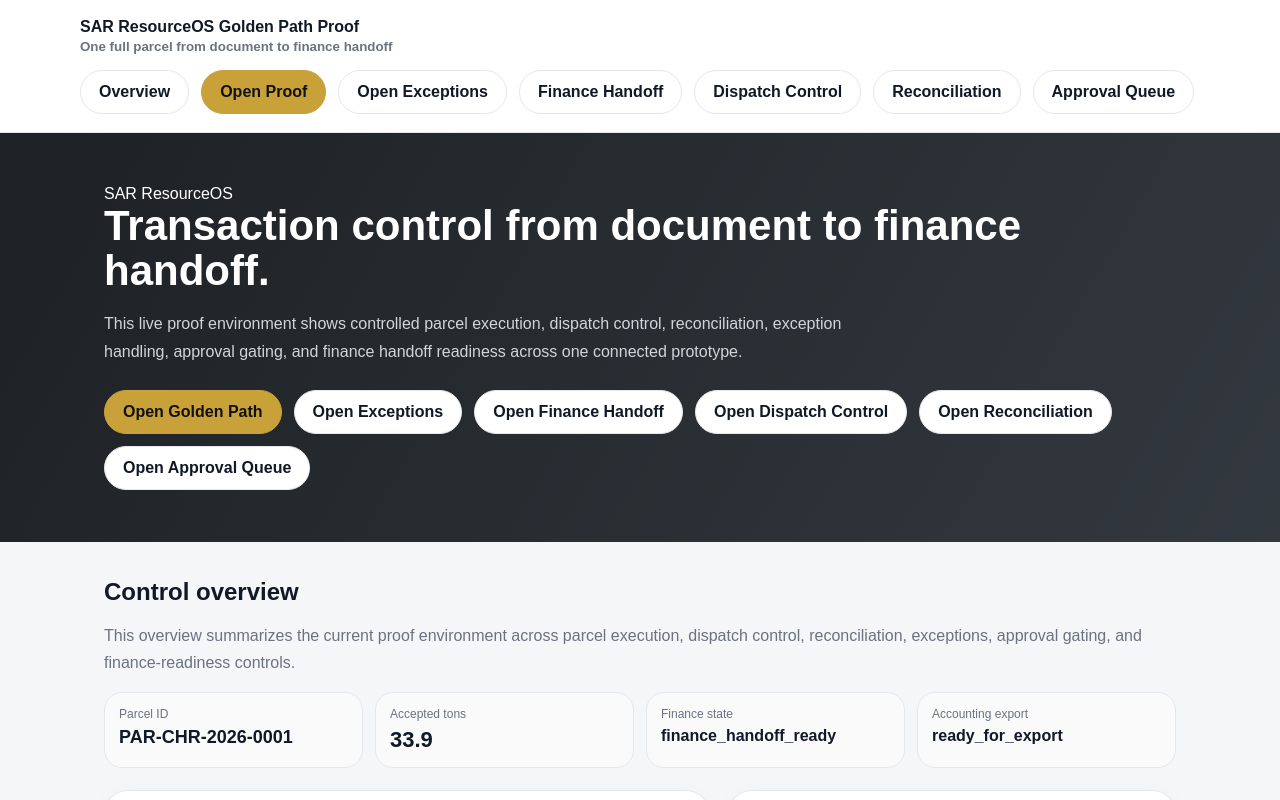
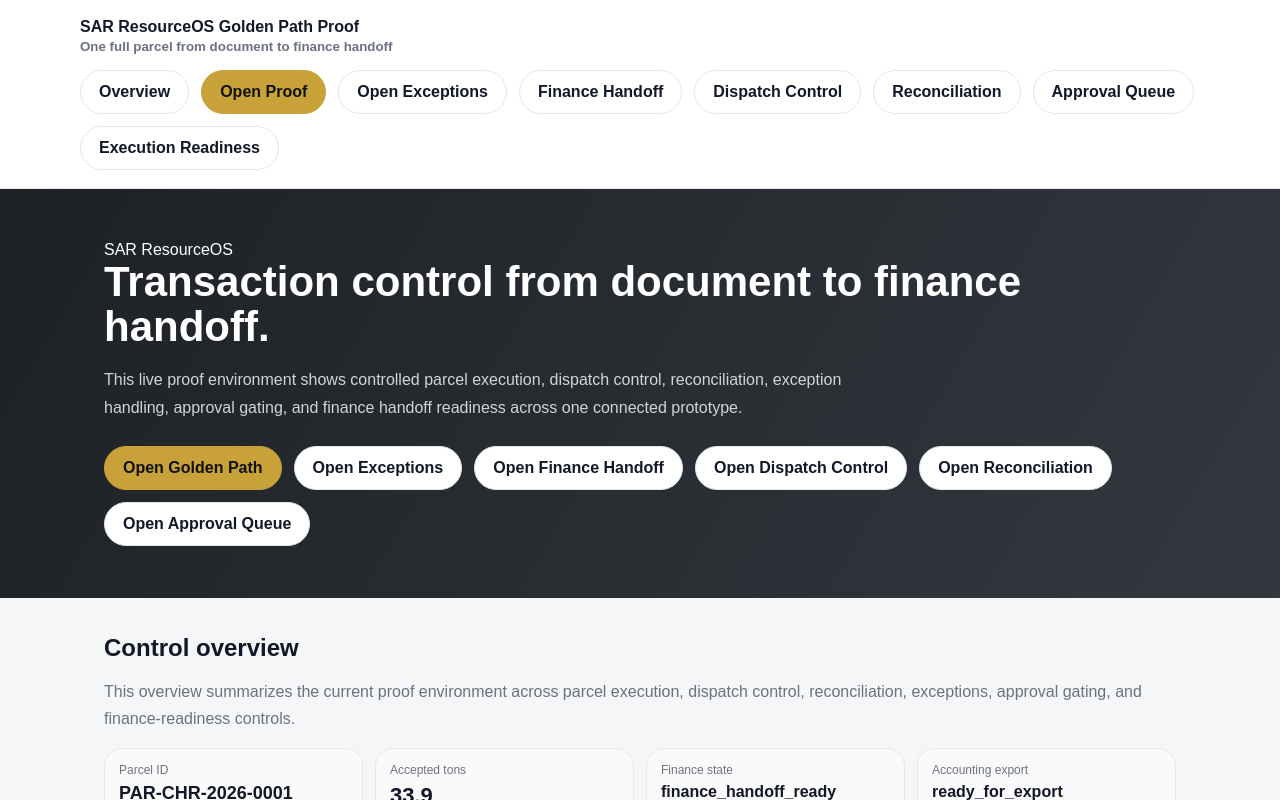
Before and after one commit to shobanesiyanda/sar-resourceos-golden-path-proof, a Next.js app: page / in a window 1280 px wide. Shown: the top 800 px of the page. Built offline with nearby package versions, Linux system fonts and the light colour scheme.

Commit message:
Add execution readiness to header nav

```diff
--- a/components/Header.tsx
+++ b/components/Header.tsx
@@ -29,8 +29,11 @@ export default function Header() {
           <a className="btn" href="/approval-queue">
             Approval Queue
           </a>
+          <a className="btn" href="/execution-readiness">
+            Execution Readiness
+          </a>
         </div>
       </div>
     </header>
   );
-}
+            }
```
